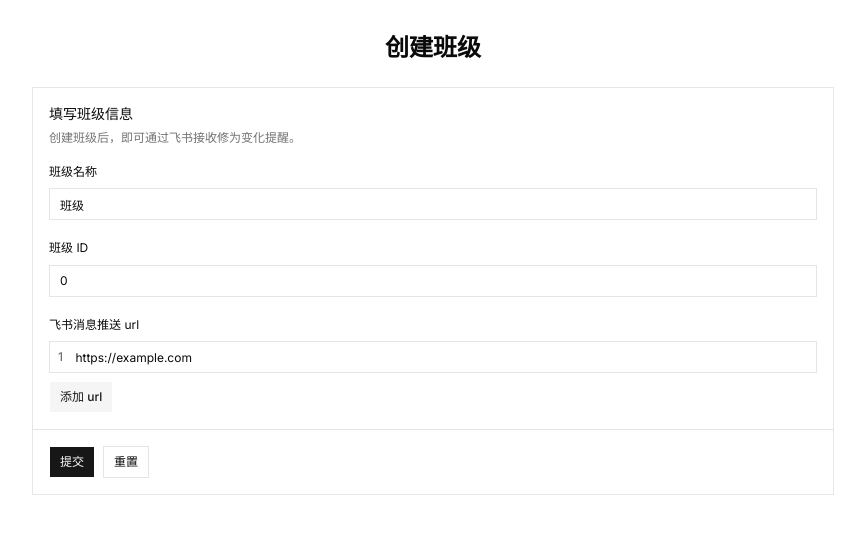
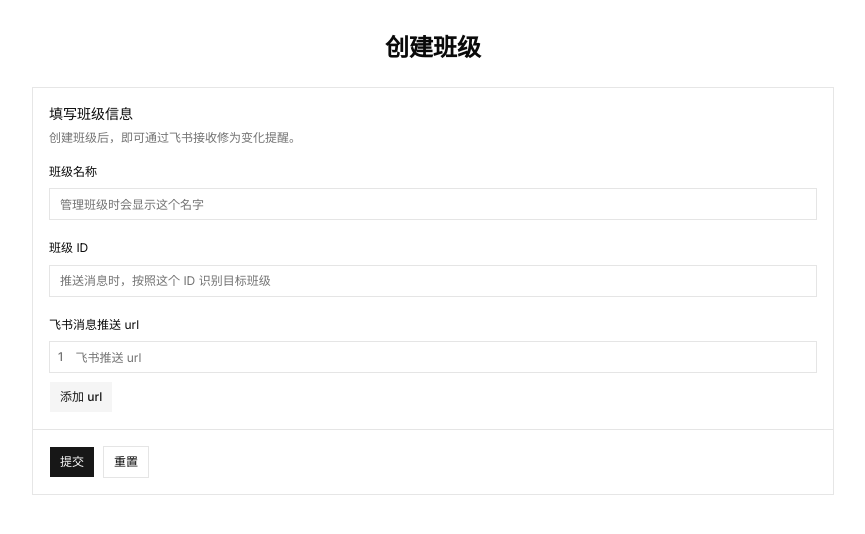
Before and after one commit to ClassWayX/classwayx, a Next.js app in the folder lark-bot/: page /create-class in a window 1280 px wide. Shown: the top 534 px of the page, without its empty margins (207-1072 px from the left). Built offline with nearby package versions, Linux system fonts and the light colour scheme.

Commit message:
chore(create-class): 移除开发用的默认表单值

```diff
--- a/lark-bot/app/create-class/page.tsx
+++ b/lark-bot/app/create-class/page.tsx
@@ -17,9 +17,9 @@ export default function CreateClass() {
   const form = useForm<formSchema>({
     resolver: zodResolver(createClassFormSchema) as unknown as Resolver<formSchema>,
     defaultValues: {
-      className: "班级",
-      pushUrls: [{url: 'https://example.com'}],
-      classSoftId: 0,
+      className: "",
+      pushUrls: [{url: ''}],
+      classSoftId: NaN,
     }
   });
 
```
